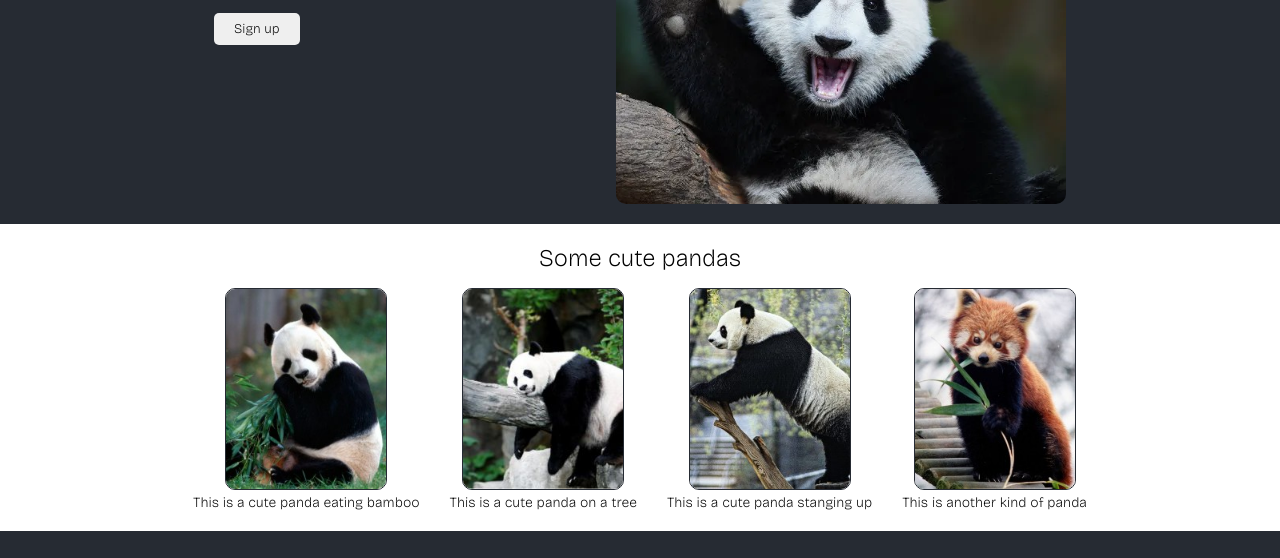
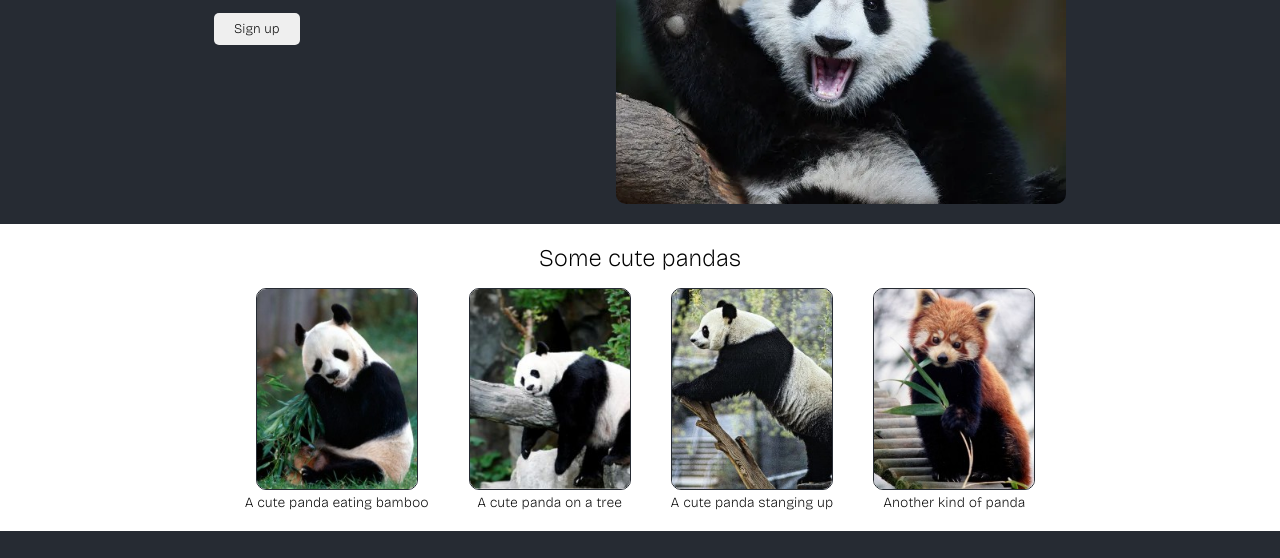
Before and after one commit to MFernanda16/landing-page, a plain HTML site: page index.html in a window 1280 px wide. Shown: the part 174-732 px from the top of the page. Drawn offline with nearby package versions, Linux system fonts and the light colour scheme.

Commit message:
Change photos' subtitles and css

```diff
--- a/index.html
+++ b/index.html
@@ -31,19 +31,19 @@
         <div class="photos">
             <div>
                 <img src="Images/panda-eating.jpg" alt="cute panda eating">
-                <p>This is a cute panda eating bamboo</p>
+                <p>A cute panda eating bamboo</p>
             </div>
             <div>
                 <img src="Images/panda-tree.jpg" alt="cute panda on a tree">
-                <p>This is a cute panda on a tree</p>
+                <p>A cute panda on a tree</p>
             </div>
             <div>
                 <img src="Images/panda-standing.jpg" alt="cute panda standing">
-                <p>This is a cute panda stanging up</p>
+                <p>A cute panda stanging up</p>
             </div>
             <div>
                 <img src="Images/red-panda.jpg" alt="cute red panda">
-                <p>This is another kind of panda </p>
+                <p>Another kind of panda</p>
             </div>
         </div>
     </div>
--- a/style.css
+++ b/style.css
@@ -79,7 +79,7 @@ button {
     display: flex;
     justify-content: center;
     text-align: center;
-    gap: 30px;
+    gap: 40px;
 }
 
 .two img {
```
